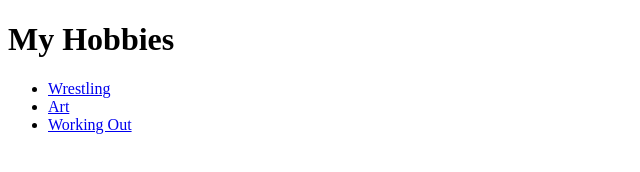
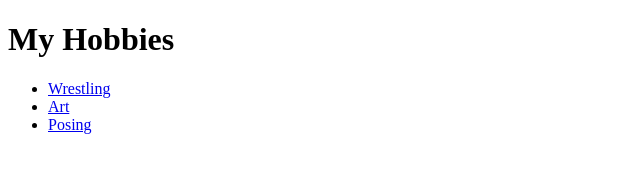
Before and after one commit to Armor-Roi/CV, a plain HTML site: page hobbies.html in a window 1280 px wide. Shown: the full height of the page, 0-640 px from the left. Drawn offline with Linux system fonts and the light colour scheme.

Commit message:
Changed 3rd hobby from "Working Out" to "Posing"
More accurate reflection of hobby

```diff
--- a/hobbies.html
+++ b/hobbies.html
@@ -9,7 +9,7 @@
     <ul>
     <li><a href="https://www.youtube.com/watch?v=1mTyy_DeQgo">Wrestling</a></li>
     <li><a href="https://www.reddit.com/r/Tekken/comments/iylkja/armor_king_art_by_houjoha">Art</a></li>
-    <li><a href="https://www.youtube.com/watch?v=ZtCQ88VASaw">Working Out</a></li>
+    <li><a href="https://www.youtube.com/watch?v=ZtCQ88VASaw">Posing</a></li>
     </ul>
   </body>
 </html>
```
